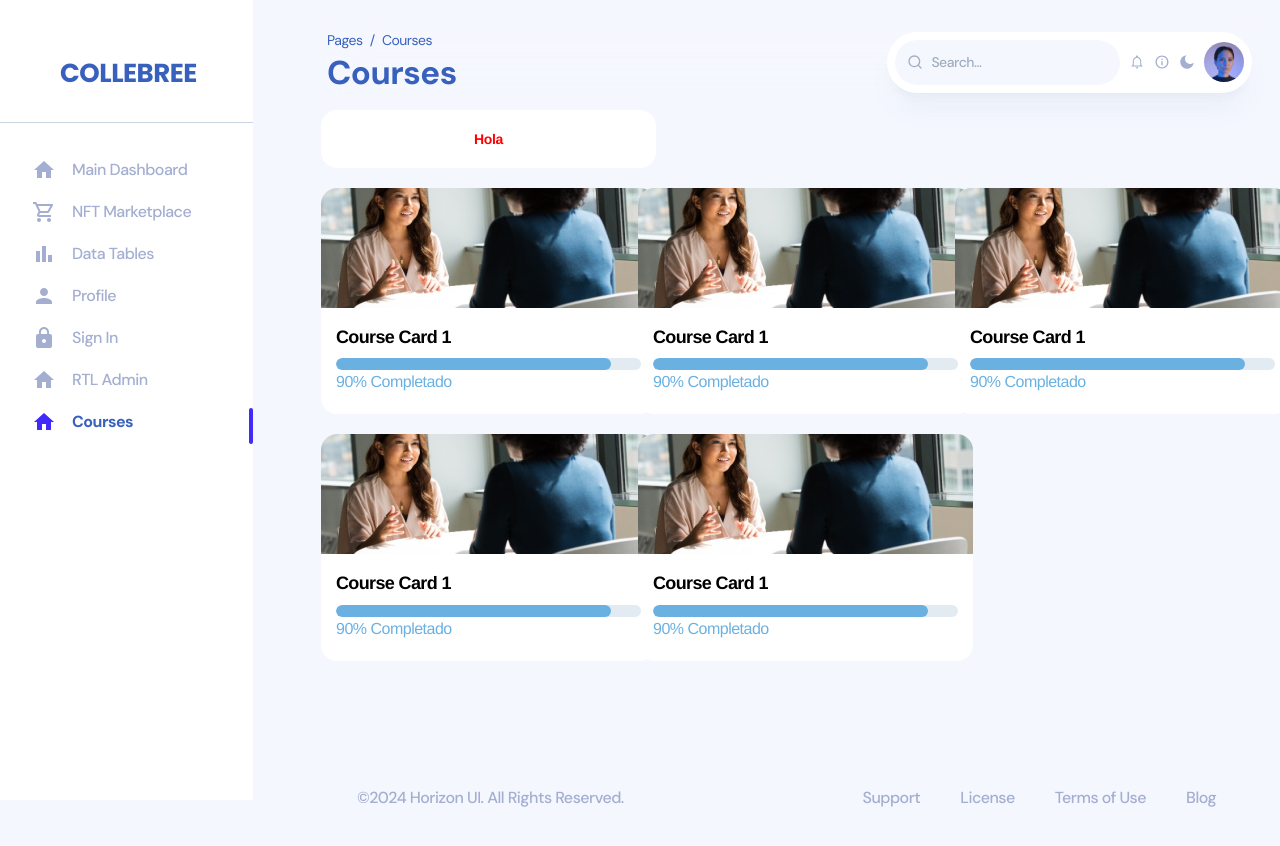
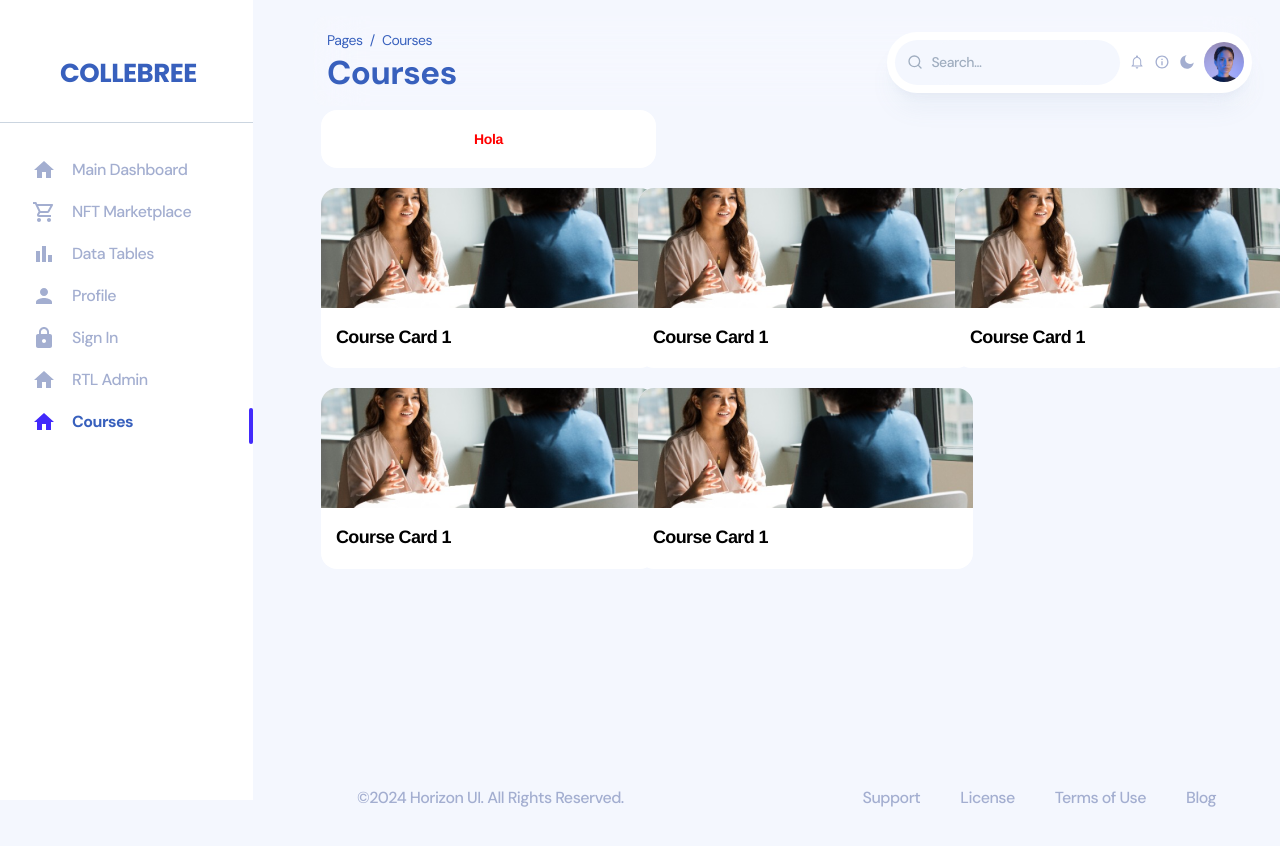
Before and after one commit to YbarTom/mudappAdmin, a React (Create React App) app in the folder horizon-tailwind-react-main/: page /admin/Courses in a window 1280 px wide. Shown: the top 846 px of the page. Built offline with nearby package versions, Linux system fonts and the light colour scheme; what tailwindcss-rtl would draw is missing.

Commit message:
sin barra de progreso

```diff
--- a/horizon-tailwind-react-main/src/views/admin/Courses/components/CourseCard.js
+++ b/horizon-tailwind-react-main/src/views/admin/Courses/components/CourseCard.js
@@ -62,15 +62,14 @@ const Text = styled.div`
 
 
 
-const CourseCard = ({ text, progress, onClick, foto=BannerFoto}) => {
+const CourseCard = ({ text, onClick, foto=BannerFoto}) => {
     return (
         <CourseCardWrapper onClick={onClick}>
             <Frame foto={foto} />
             <FrameWrapper>
                 <InnerDiv>
                     <Text>{text}</Text>
-                    {/* Assuming ProgressBarText is a styled component */}
-                    <ProgressBarText progress={progress} />
+
                 </InnerDiv>
             </FrameWrapper>
         </CourseCardWrapper>
```
